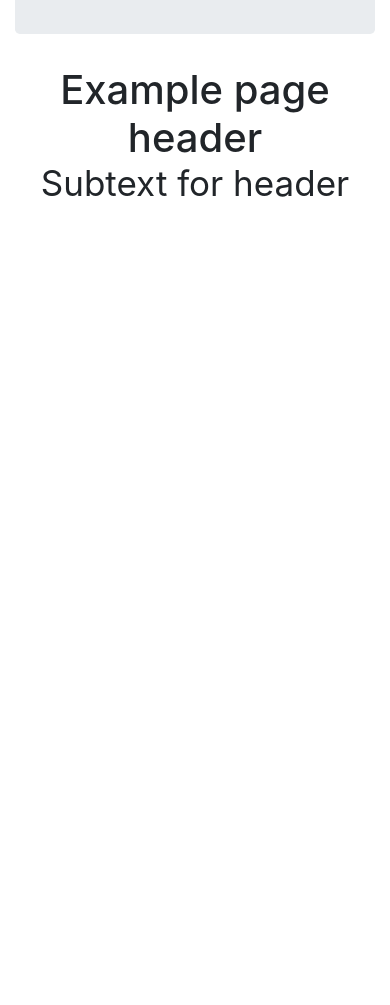
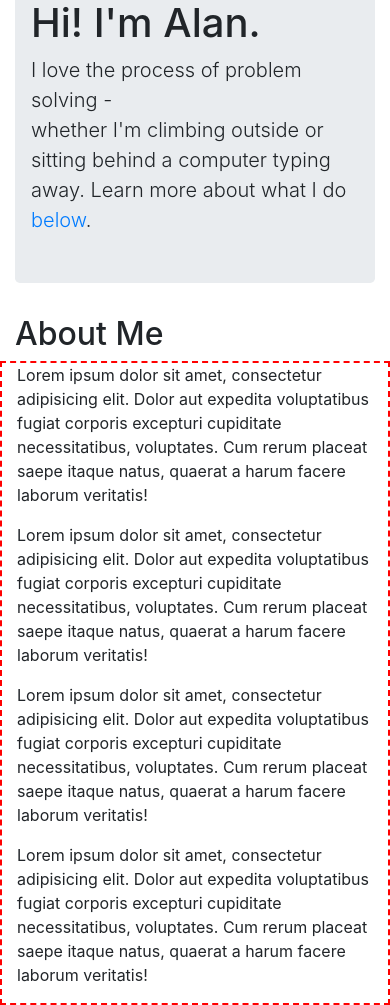
Before and after one commit to thechutrain/Bootstrap-Portfolio, a PHP site: page /index_v1_1.html in a window 390 px wide. Shown: the part 418-1423 px from the top of the page. Before the commit the page ends 615 px from the top, so only its background shows below. Run offline with PHP 8.4, Linux system fonts and the light colour scheme; some libraries are stand-ins or nearby versions.

Commit message:
About me section with the split column is responsive and looks swell

```diff
--- a/index_v1_1.html
+++ b/index_v1_1.html
@@ -27,15 +27,33 @@
 
   <!-- Hero / Jumbotron -->
   <div class="jumbotron">
-    <h1>Hi! I'm Alan</h1>
-    <p class="lead">I love the process of problem solving, <br> whether I am climbing up a cliff or sitting behind a computer typing away. Learn more about what I do <a href="#">below</a>.</p>
+    <div class="row">
+      <div class="col-md-4">
+        <img src="static/images/boltonProfile.jpg" alt="profile picture of Alan rock climbing" class="img-thumbnail">
+      </div>
+      <div class="col-md-8">
+          <h1>Hi! I'm Alan.</h1>
+          <p class="lead">I love the process of problem solving - <br> whether I'm climbing outside or sitting behind a computer typing away. Learn more about what I do <a href="#">below</a>.</p>
+      </div>
+    </div>
+    <!-- <h1>Hi! I'm Alan</h1>
+    <p class="lead">I love the process of problem solving, <br> whether I am climbing up a cliff or sitting behind a computer typing away. Learn more about what I do <a href="#">below</a>.</p> -->
   </div> <!-- closes jumbotron div -->
 
   <!-- About -->
   <div class="row" id="About">
     <!-- Header text -->
-    <div class="page-header col-md-12">
-      <h1 class="text-center">Example page header <br><small>Subtext for header</small></h1>
+    <div class="page-header col-sm-12 col-md-3">
+      <h2>About Me </h2> <!-- ??? Why can't I center this?? -->
+    </div>
+    <!-- Content -->
+    <div class="col-sm-12 col-md-9 debug">
+      <p>Lorem ipsum dolor sit amet, consectetur adipisicing elit. Dolor aut expedita voluptatibus fugiat corporis excepturi cupiditate necessitatibus, voluptates. Cum rerum placeat saepe itaque natus, quaerat a harum facere laborum veritatis!</p>
+
+            <p>Lorem ipsum dolor sit amet, consectetur adipisicing elit. Dolor aut expedita voluptatibus fugiat corporis excepturi cupiditate necessitatibus, voluptates. Cum rerum placeat saepe itaque natus, quaerat a harum facere laborum veritatis!</p>
+
+                  <p>Lorem ipsum dolor sit amet, consectetur adipisicing elit. Dolor aut expedita voluptatibus fugiat corporis excepturi cupiditate necessitatibus, voluptates. Cum rerum placeat saepe itaque natus, quaerat a harum facere laborum veritatis!</p>
+                        <p>Lorem ipsum dolor sit amet, consectetur adipisicing elit. Dolor aut expedita voluptatibus fugiat corporis excepturi cupiditate necessitatibus, voluptates. Cum rerum placeat saepe itaque natus, quaerat a harum facere laborum veritatis!</p>
     </div>
 
     <!-- Body text -->
--- a/static/css/main_v1_1.css
+++ b/static/css/main_v1_1.css
@@ -2,6 +2,10 @@
 ===========================
 Layout
 ===========================*/
-.no-padding{
+/*.no-padding{
   padding: 0;
+}*/
+
+.debug {
+  border: 2px red dashed;
 }
```
